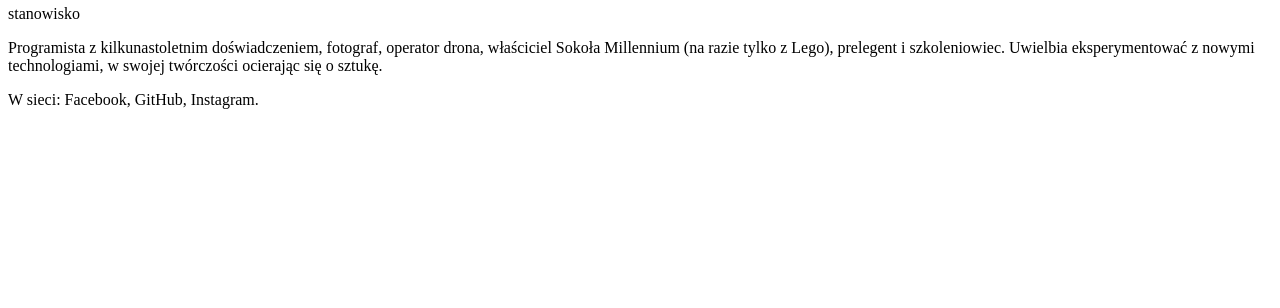
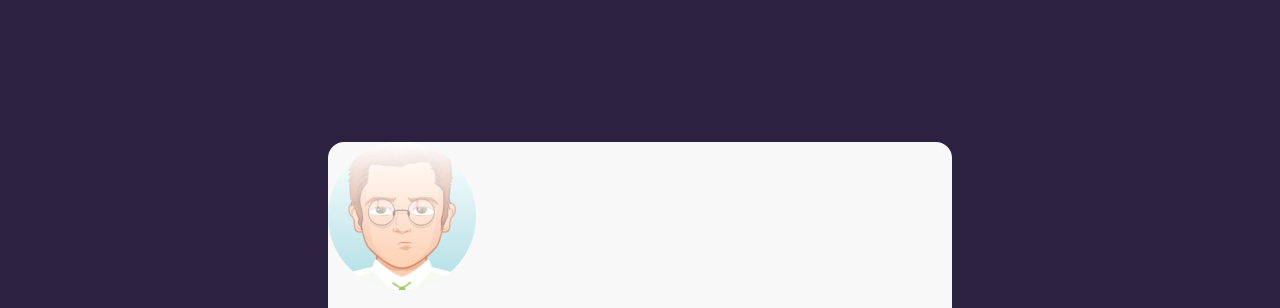
Before and after one commit to KatarzynaKanarszczuk/business-card, a plain HTML site: page index.html in a window 1280 px wide. Shown: the part 88-396 px from the top of the page. Drawn offline with Linux system fonts and the light colour scheme.

Commit message:
Main box styles

```diff
--- a/index.html
+++ b/index.html
@@ -6,12 +6,11 @@
     <title>Wizytówka</title>
     <link name="normalize.css" rel="stylesheet" type="text/css" />
     <link href="style.css" rel="stylesheet" type="text/css" />
-    <script src="main.js"></script>
   </head>
   <body>
     <main>
       <article>
-        <img src="" />
+        <img src="avatar.png" alt="zdjęcie"/>
         <header>
           <h1>Imię i nazwisko</h1>
           <p>stanowisko</p>
--- a/style.css
+++ b/style.css
@@ -0,0 +1,15 @@
+body {
+    background: #2C2141;
+    display: flex;
+    align-items: center;
+    justify-content: center;
+    min-height: 100vh;
+
+}
+
+main {
+    background: #F8F8F8;
+    border-radius: 16px;
+    width: 624px;
+    margin: 16px;
+}
```
Also changed, not shown: avatar.png (added).
